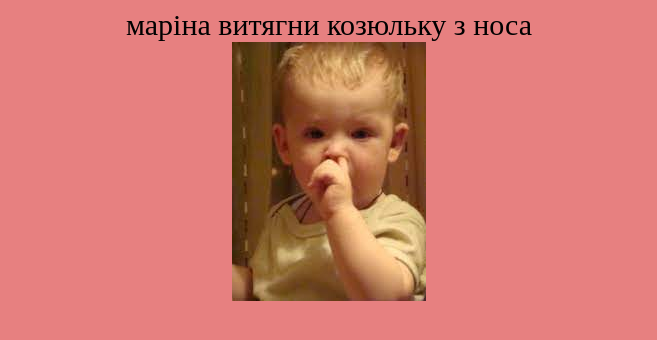
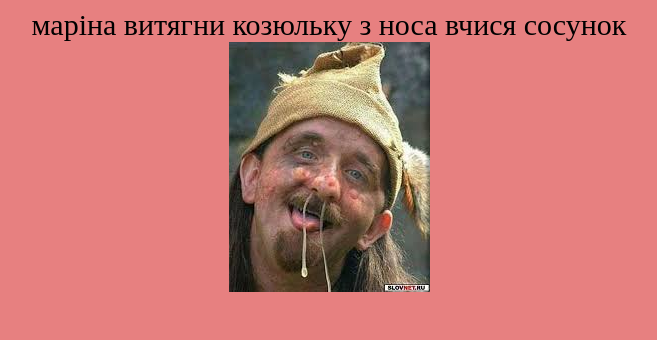
Before and after one commit to borisvlasenko2008/home-work-1, a plain HTML site: page index.html in a window 1280 px wide. Shown: the whole page, without its empty margins (311-968 px from the left). Drawn offline with Linux system fonts and the light colour scheme.

Commit message:
добавили фото

```diff
--- a/index.html
+++ b/index.html
@@ -8,7 +8,8 @@
       <link rel="stylesheet" href="./style.css" />
    </head>
    <body>
-      маріна витягни козюльку з носа
-      <img src="./img/Без названия.jpg" alt="" />
+      маріна витягни козюльку з носа вчися сосунок
+
+      <img src="./img/images.jpg" alt="" />
    </body>
 </html>
```
Also changed, not shown: img/2019Computers_Beautiful_screensaver_with_Windows_10_132110_.jpg (added), img/images.jpg (added).
